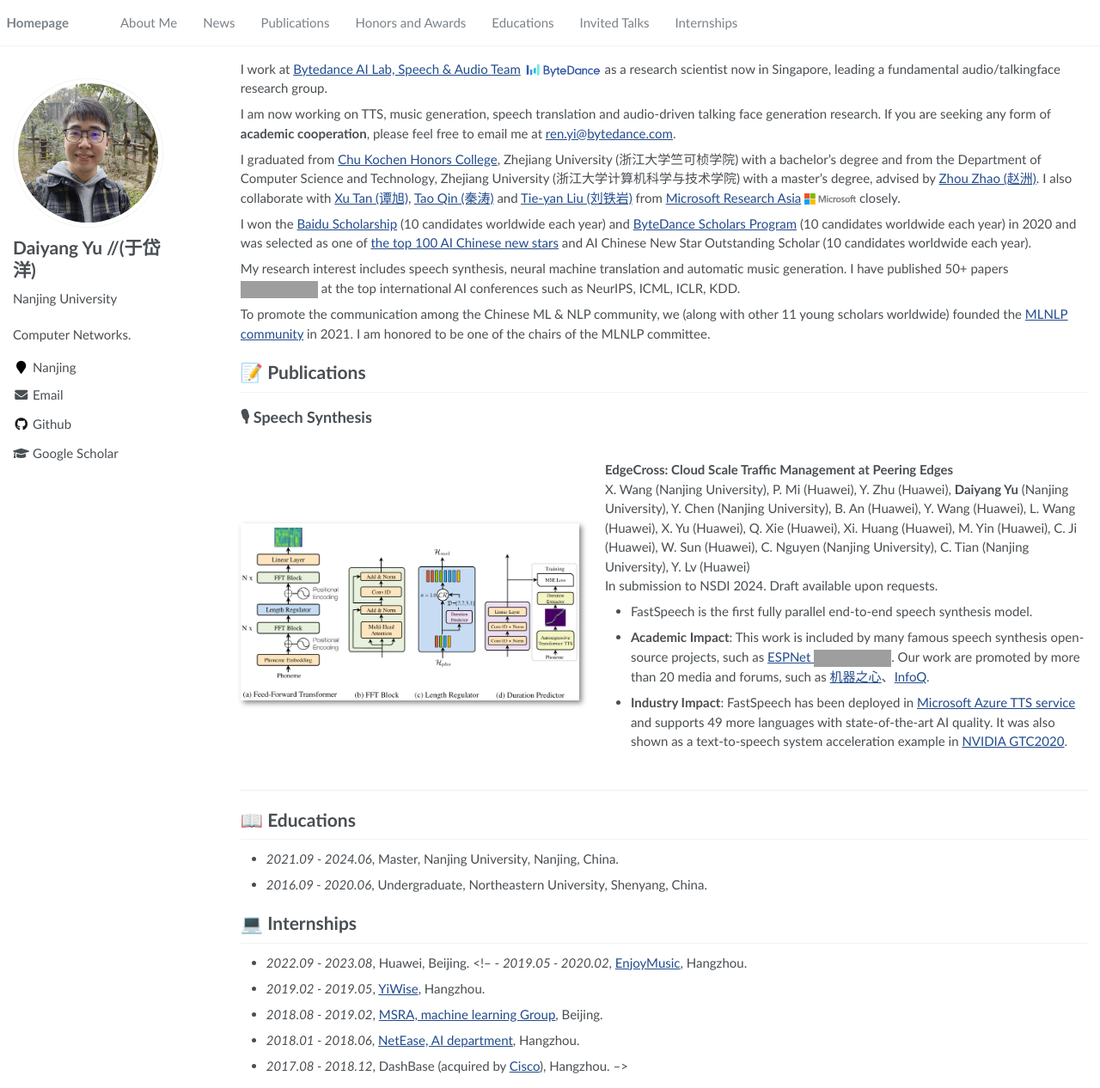
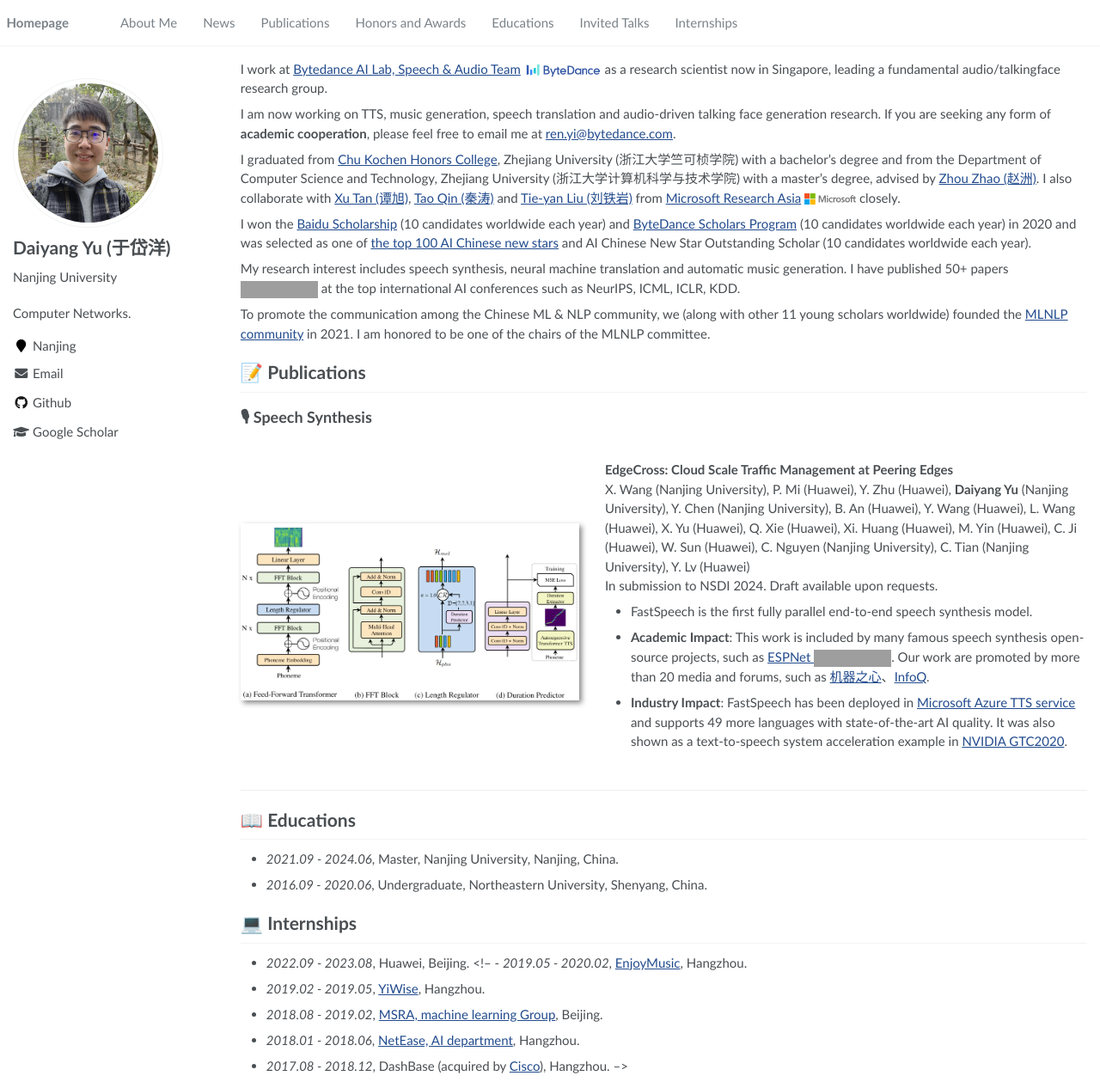
Before and after one commit to KFCDeveloper/daiyangyu.github.io, a Jekyll site: the page built from _pages/about.md, in a window 1280 px wide and 1266 px high. Shown: the whole window at 86% size. Built offline with Jekyll 4.4.1, drawn with Linux system fonts in a browser that asks for light colours; grey boxes are pictures that could not be loaded.

```diff
--- a/_config.yml
+++ b/_config.yml
@@ -21,7 +21,7 @@ baidu_site_verification  : code-ZxFK3f4pfb
 
 # Site Author
 author:
-  name             : "Daiyang Yu //(于岱洋)"
+  name             : "Daiyang Yu \n(于岱洋)"
   avatar           : "images/ry_profile.jpeg"
   bio              : "Nanjing University"
   location         : "Nanjing"
```
